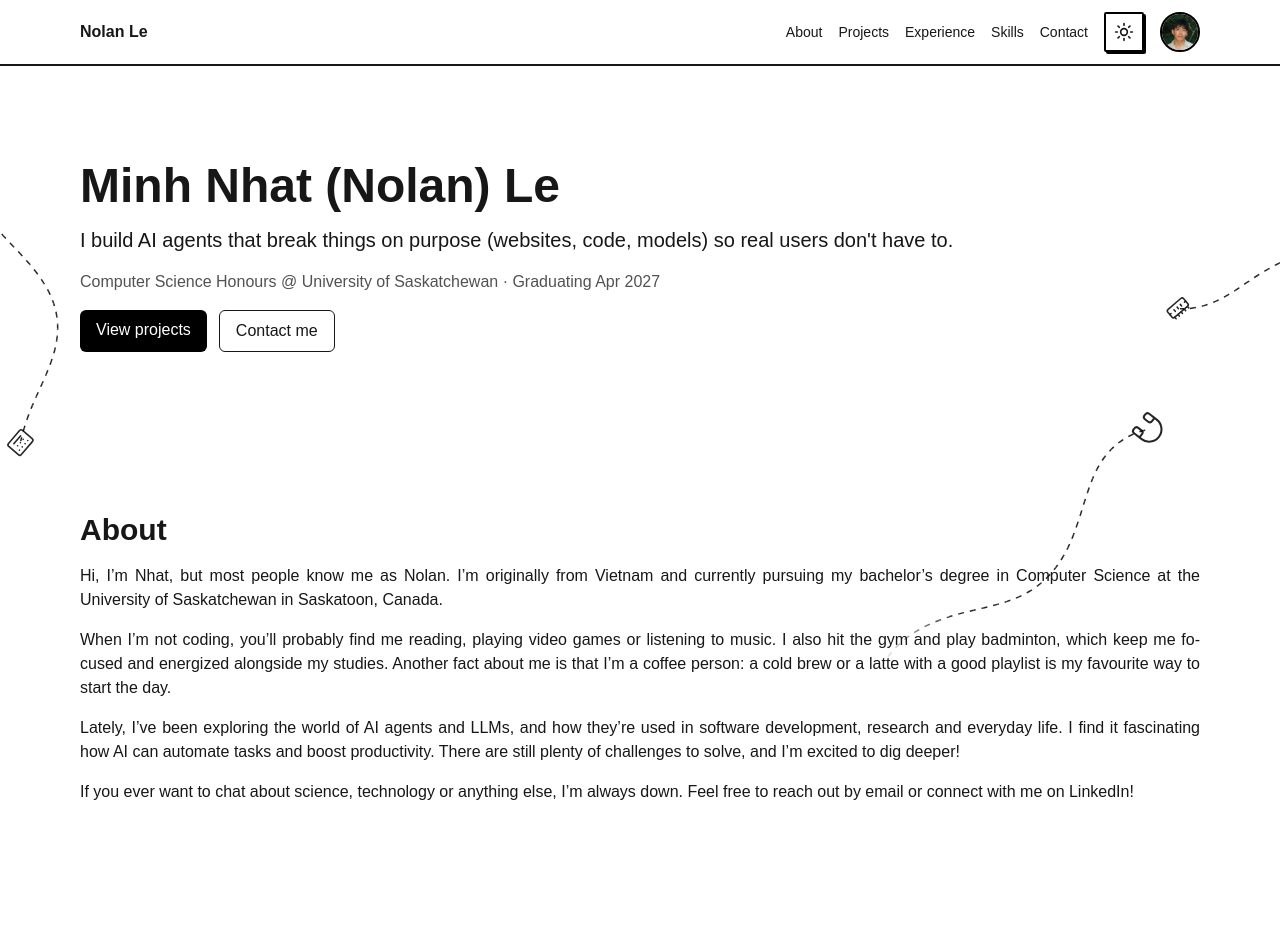
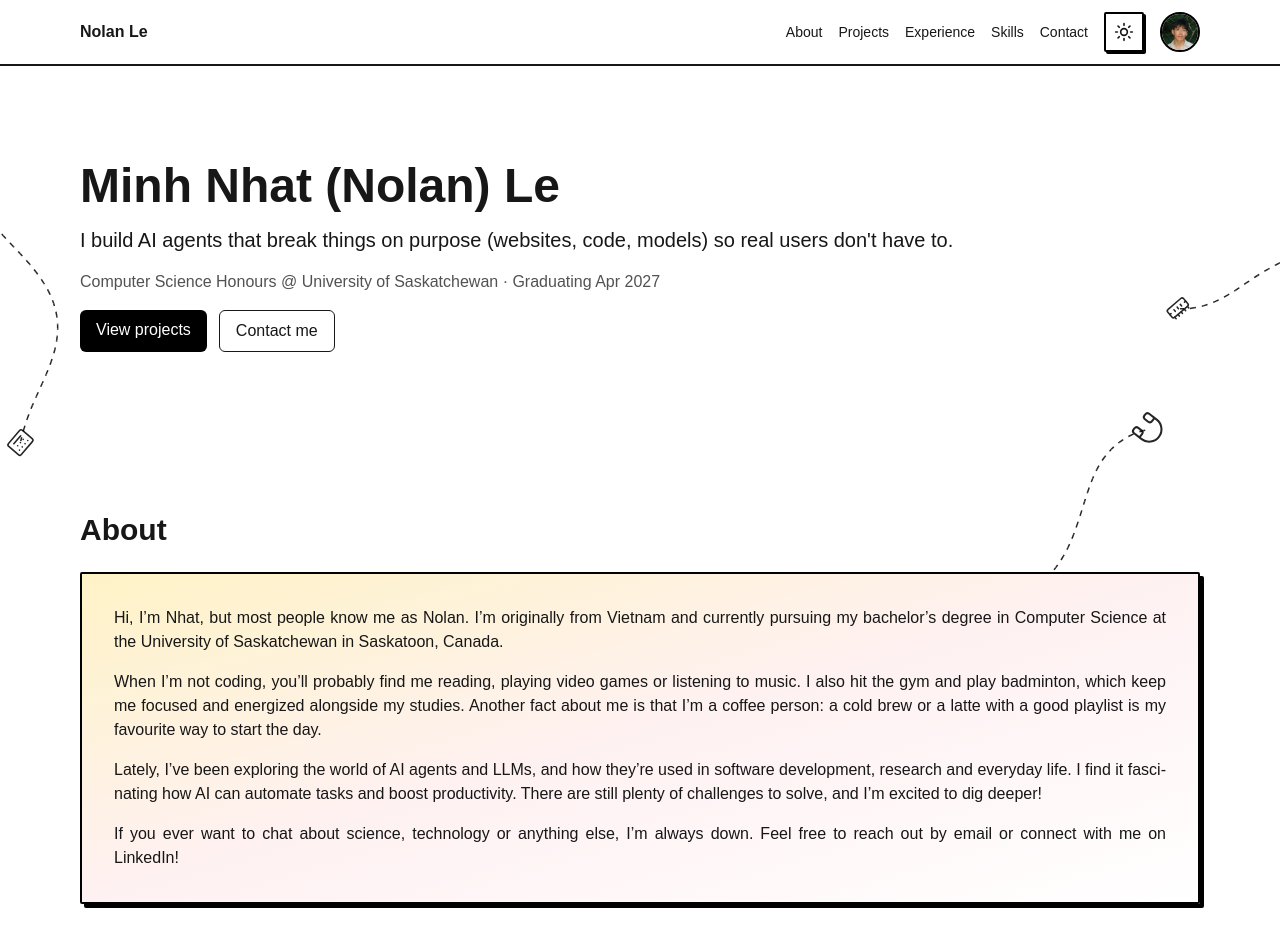
Before and after one commit to nhatle16/portfolio, a Next.js app: page / in a window 1280 px wide. Shown: the top 936 px of the page. Built offline with nearby package versions, Linux system fonts and the light colour scheme.

Commit message:
style: put About in a neobrutalist card with an amber-rose gradient

```diff
--- a/src/components/About.tsx
+++ b/src/components/About.tsx
@@ -1,9 +1,10 @@
 export function About() {
   return (
-    <section id="about" className="py-16 space-y-4">
+    <section id="about" className="py-16 space-y-6">
       <h2 className="text-3xl font-bold">About</h2>
-      {/* hyphens-auto splits long words so justified lines don't get wide gaps */}
-      <div className="space-y-4 text-justify hyphens-auto">
+      {/* Neobrutalist card like Contact/Skills, with a warm amber-to-rose gradient.
+          hyphens-auto splits long words so justified lines don't get wide gaps. */}
+      <div className="space-y-4 rounded-xs border-2 border-border bg-linear-to-br from-amber-100 via-rose-50 to-white p-6 text-justify hyphens-auto shadow-[4px_4px_0_0_var(--border)] dark:from-amber-950 dark:via-rose-950 dark:to-background sm:p-8">
         <p>
           Hi, I’m Nhat, but most people know me as Nolan. I’m originally from Vietnam and currently pursuing my
           bachelor’s degree in Computer Science at the University of Saskatchewan in Saskatoon, Canada.
```
